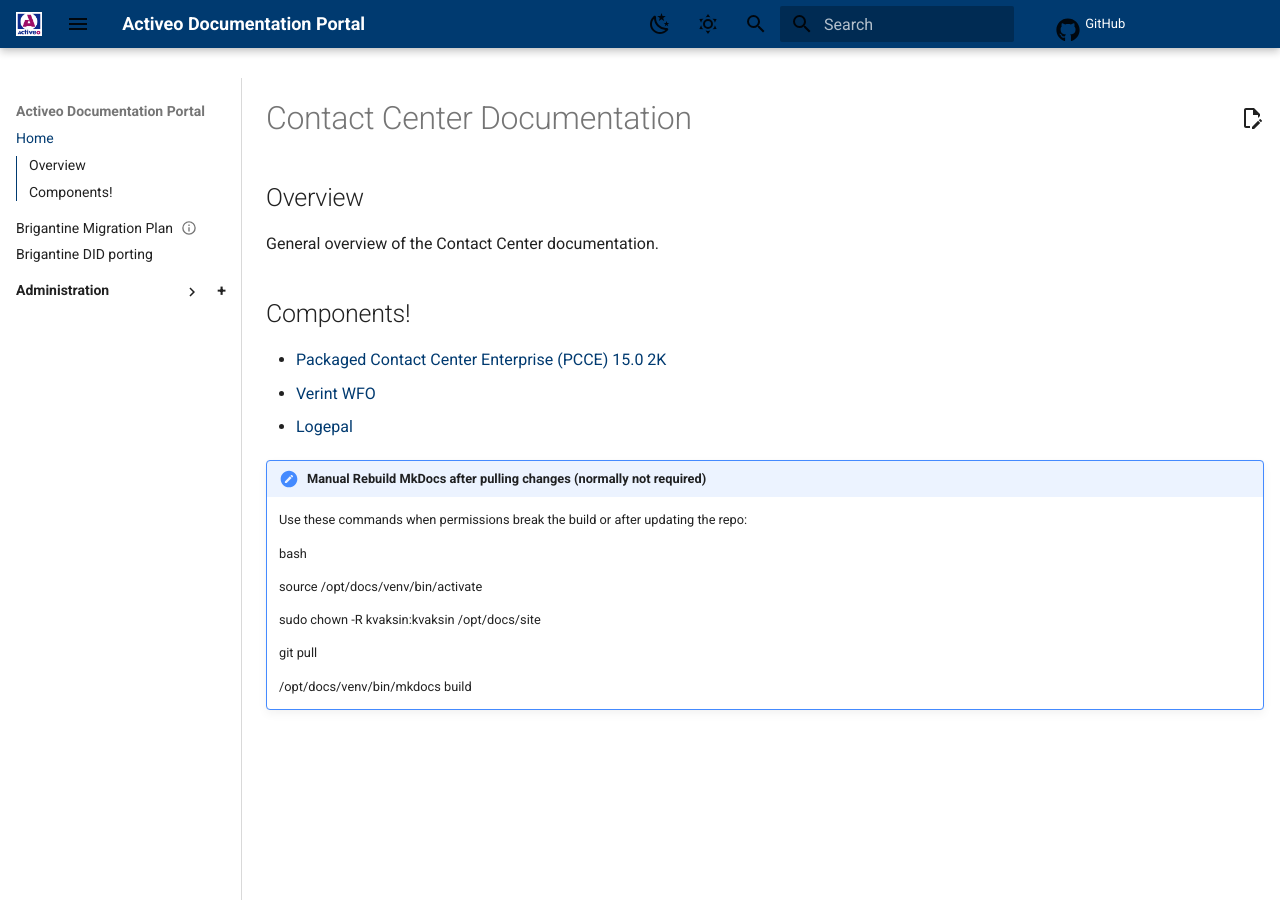
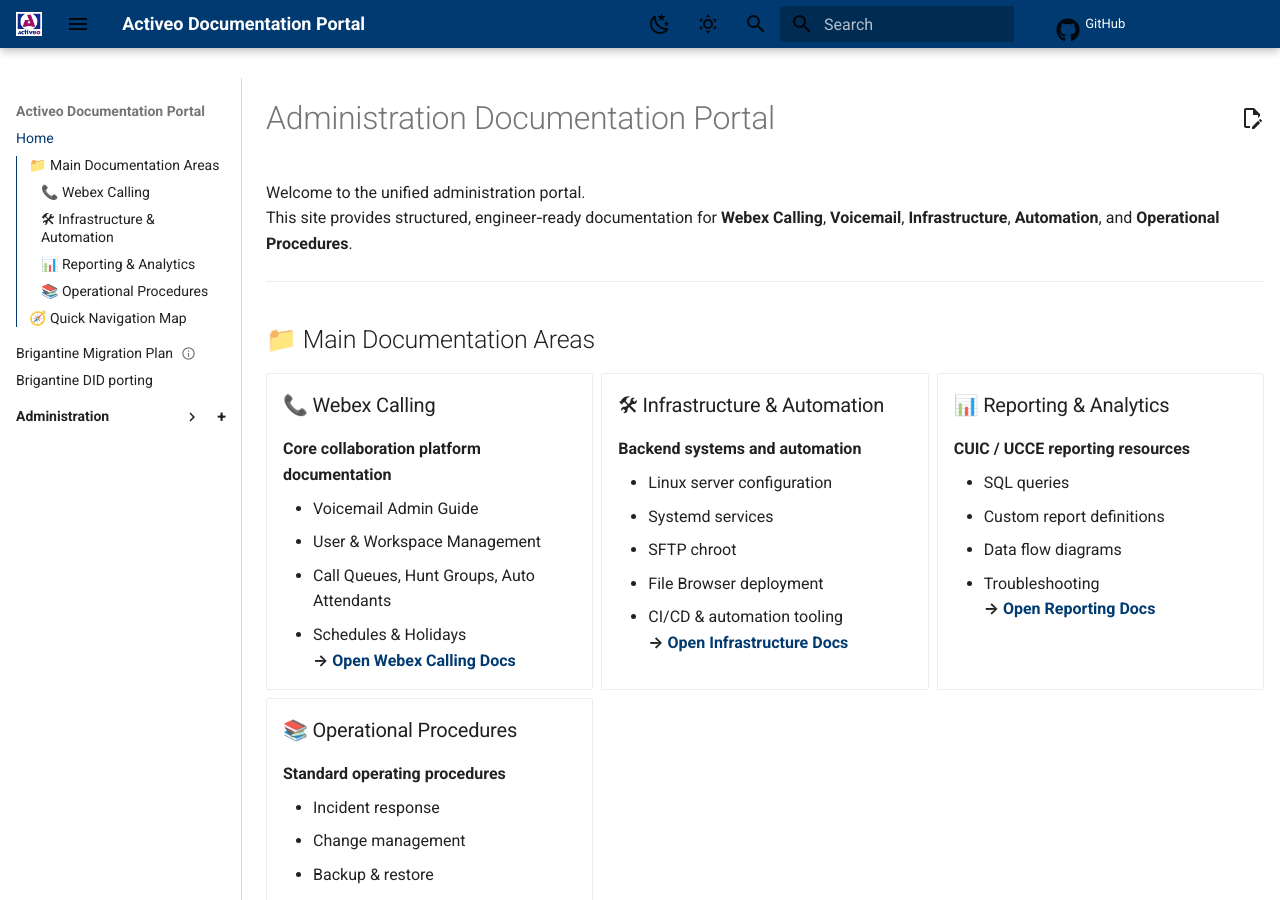
Before and after one commit to kvaksin/mkdocsdemo, an MkDocs documentation site: the page built from docs/index.md, in a window 1280 px wide and 900 px high. Built offline with MkDocs 1.6.1 and Material for MkDocs 9.7.7, drawn with Linux system fonts in a browser that asks for light colours; comment, search, counter and statistics services are not loaded; some of the changed text lies outside the part shown.

Commit message:
Update index.md

````diff
--- a/docs/index.md
+++ b/docs/index.md
@@ -1,63 +1,75 @@
-# Contact Center Documentation
-## Overview
-General overview of the Contact Center documentation.
+---
+title: "Administration Documentation Portal"
+description: "Central hub for Webex Calling, Infrastructure, Reporting, and Operational documentation."
+hide:
+  - toc
+---
 
-## Components!
+# Administration Documentation Portal
 
-- [Packaged Contact Center Enterprise (PCCE) 15.0 2K](cc/index.md)
-- [Verint WFO](verint.md)
-- [Logepal](logepal.md)
+Welcome to the unified administration portal.
+This site provides structured, engineer‑ready documentation for **Webex Calling**, **Voicemail**, **Infrastructure**, **Automation**, and **Operational Procedures**.
 
-!!! note "Manual Rebuild MkDocs after pulling changes (normally not required)"
-    Use these commands when permissions break the build or after updating the repo:
+---
 
-    bash
+## 📁 Main Documentation Areas
 
-    source /opt/docs/venv/bin/activate
+<div class="grid cards" markdown>
 
-    sudo chown -R kvaksin:kvaksin /opt/docs/site
+-   ### 📞 Webex Calling
+    **Core collaboration platform documentation**
+    - Voicemail Admin Guide
+    - User & Workspace Management
+    - Call Queues, Hunt Groups, Auto Attendants
+    - Schedules & Holidays
+    **→ [Open Webex Calling Docs](webex-calling/)**
 
-    git pull
+-   ### 🛠 Infrastructure & Automation
+    **Backend systems and automation**
+    - Linux server configuration
+    - Systemd services
+    - SFTP chroot
+    - File Browser deployment
+    - CI/CD & automation tooling
+    **→ [Open Infrastructure Docs](infrastructure/)**
 
-    /opt/docs/venv/bin/mkdocs build
+-   ### 📊 Reporting & Analytics
+    **CUIC / UCCE reporting resources**
+    - SQL queries
+    - Custom report definitions
+    - Data flow diagrams
+    - Troubleshooting
+    **→ [Open Reporting Docs](reporting/)**
 
-<!--
-<script>
-document.addEventListener("DOMContentLoaded", () => {
-  const server = window.location.hostname;
-  const protocol = window.location.protocol === "https:" ? "https:" : "http:";
-  const url = `${protocol}//${server}:9003/hooks/update-docs`;
+-   ### 📚 Operational Procedures
+    **Standard operating procedures**
+    - Incident response
+    - Change management
+    - Backup & restore
+    - Access control
+    **→ [Open SOPs](operations/)**
 
-  fetch(url)
-    .then(response => {
-      if (response.ok) {
-        showBanner("Documentation update triggered.", "#dff0d8", "#3c763d");
-      } else {
-        showBanner("Documentation update failed.", "#f2dede", "#a94442");
-      }
-    })
-    .catch(() => {
-      showBanner("Documentation update failed.", "#f2dede", "#a94442");
-    });
-});
+</div>
 
-function showBanner(text, bg, color) {
-  const msg = document.createElement("div");
-  msg.textContent = text;
-  msg.style = `
-    padding:10px;
-    background:${bg};
-    color:${color};
-    position:fixed;
-    top:0;
-    left:0;
-    width:100%;
-    z-index:9999;
-    text-align:center;
-    font-weight:500;
-  `;
-  document.body.prepend(msg);
-  setTimeout(() => msg.remove(), 5000);
-}
-</script>
--->
+---
+
+## 🧭 Quick Navigation Map
+
+```mermaid
+flowchart TD
+    A[Documentation Portal] --> B[Webex Calling]
+    A --> C[Infrastructure]
+    A --> D[Reporting]
+    A --> E[Operations]
+
+    B --> B1[Voicemail Admin Guide]
+    B --> B2[User & Workspace Management]
+
+    C --> C1[Linux Server Setup]
+    C --> C2[Automation]
+
+    D --> D1[CUIC SQL]
+    D --> D2[Data Flows]
+
+    E --> E1[SOPs]
+    E --> E2[Access Control]
````
